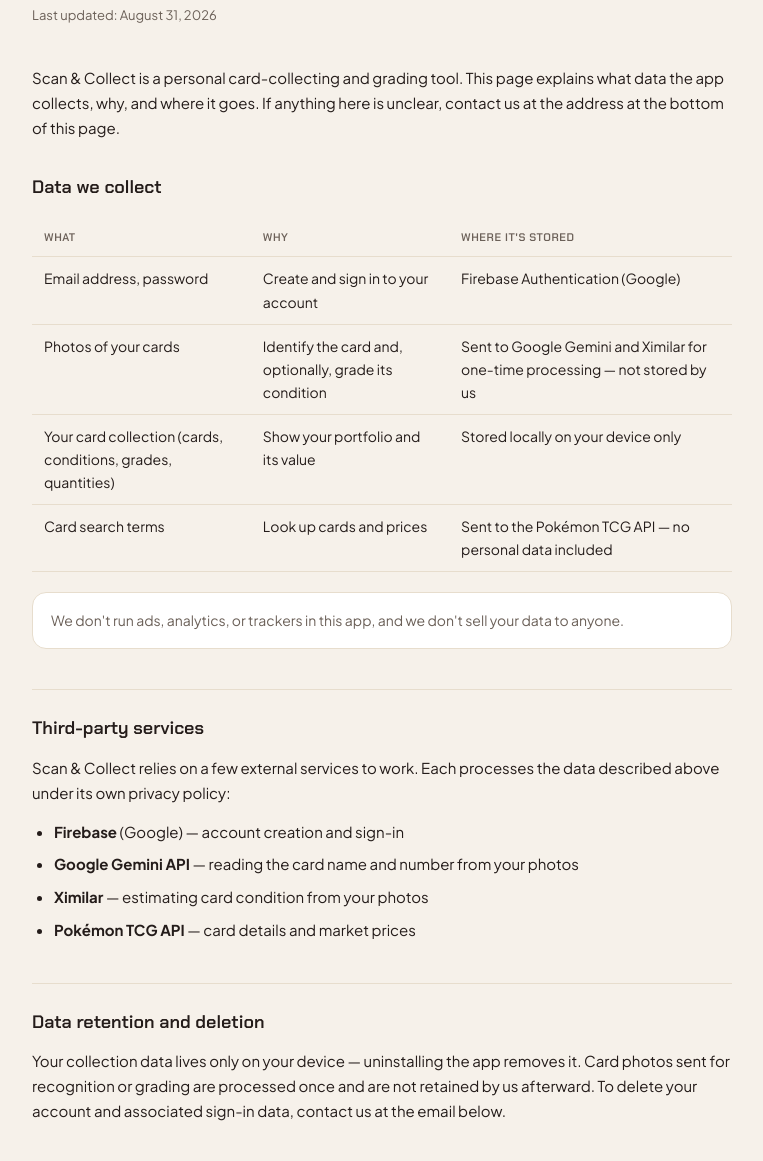
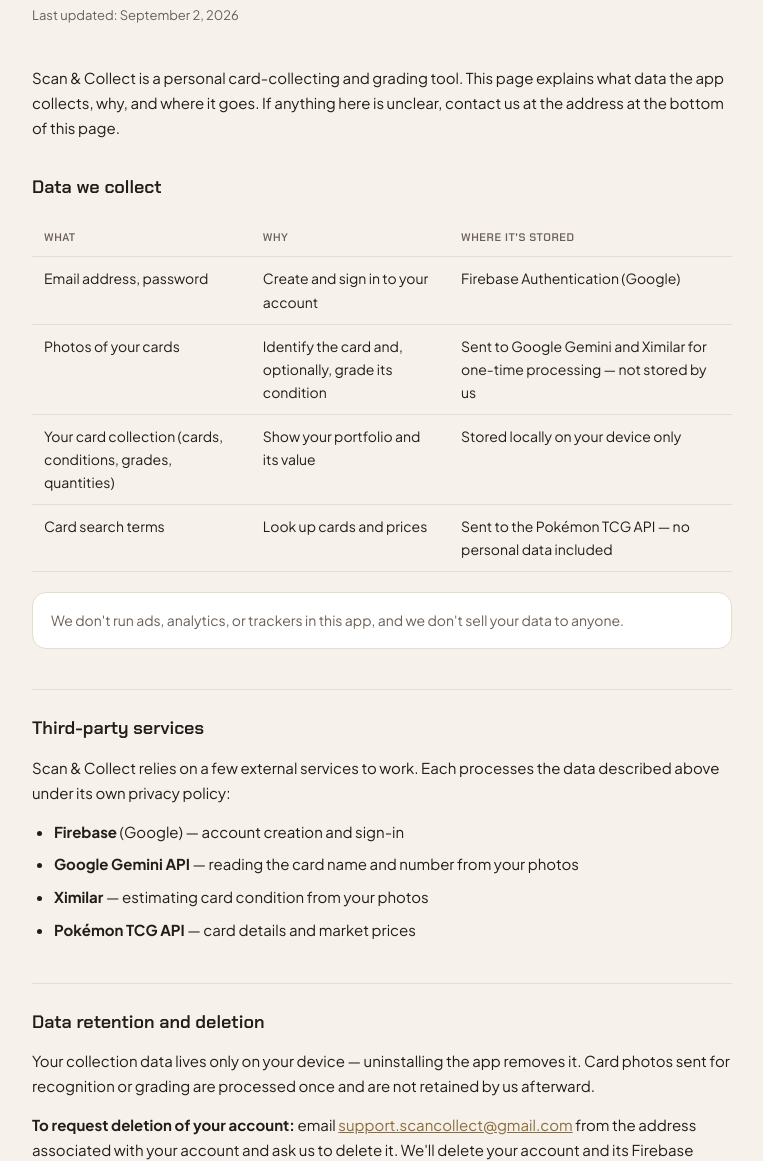
Before and after one commit to Wolfapps0/scan-and-collect-legal, a plain HTML site: page index.html in a window 1280 px wide. Shown: the part 145-1306 px from the top of the page, without its empty margins (258-1021 px from the left). Drawn offline with Linux system fonts and the light colour scheme.

Commit message:
Clarify account deletion steps

```diff
--- a/index.html
+++ b/index.html
@@ -115,7 +115,7 @@
 <div class="wrap">
   <p class="eyebrow">Scan &amp; Collect</p>
   <h1>Privacy Policy</h1>
-  <p class="updated">Last updated: August 31, 2026</p>
+  <p class="updated">Last updated: September 2, 2026</p>
 
   <p>Scan &amp; Collect is a personal card-collecting and grading tool. This page explains what
     data the app collects, why, and where it goes. If anything here is unclear, contact us at the
@@ -163,7 +163,13 @@
   <h2>Data retention and deletion</h2>
   <p>Your collection data lives only on your device — uninstalling the app removes it. Card
     photos sent for recognition or grading are processed once and are not retained by us
-    afterward. To delete your account and associated sign-in data, contact us at the email below.</p>
+    afterward.</p>
+  <p><strong>To request deletion of your account:</strong> email
+    <a href="mailto:support.scancollect@gmail.com">support.scancollect@gmail.com</a> from the address
+    associated with your account and ask us to delete it. We'll delete your account and its
+    Firebase Authentication data (email address) within a few business days. There is no
+    server-side collection data to delete — your card collection is never stored on our servers,
+    only on your device, so uninstalling the app removes it immediately.</p>
 
   <h2>Children's privacy</h2>
   <p>Scan &amp; Collect is not directed at children under 13, and we do not knowingly collect data
```
